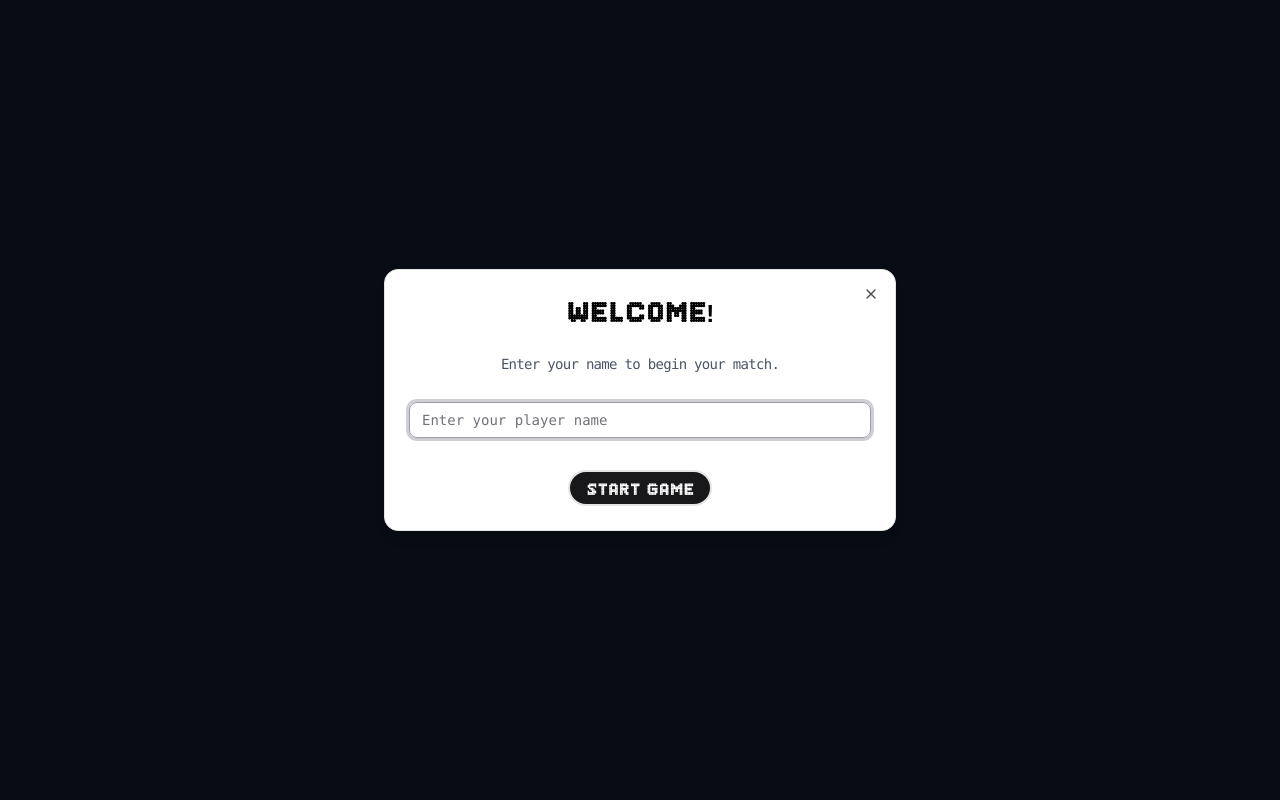
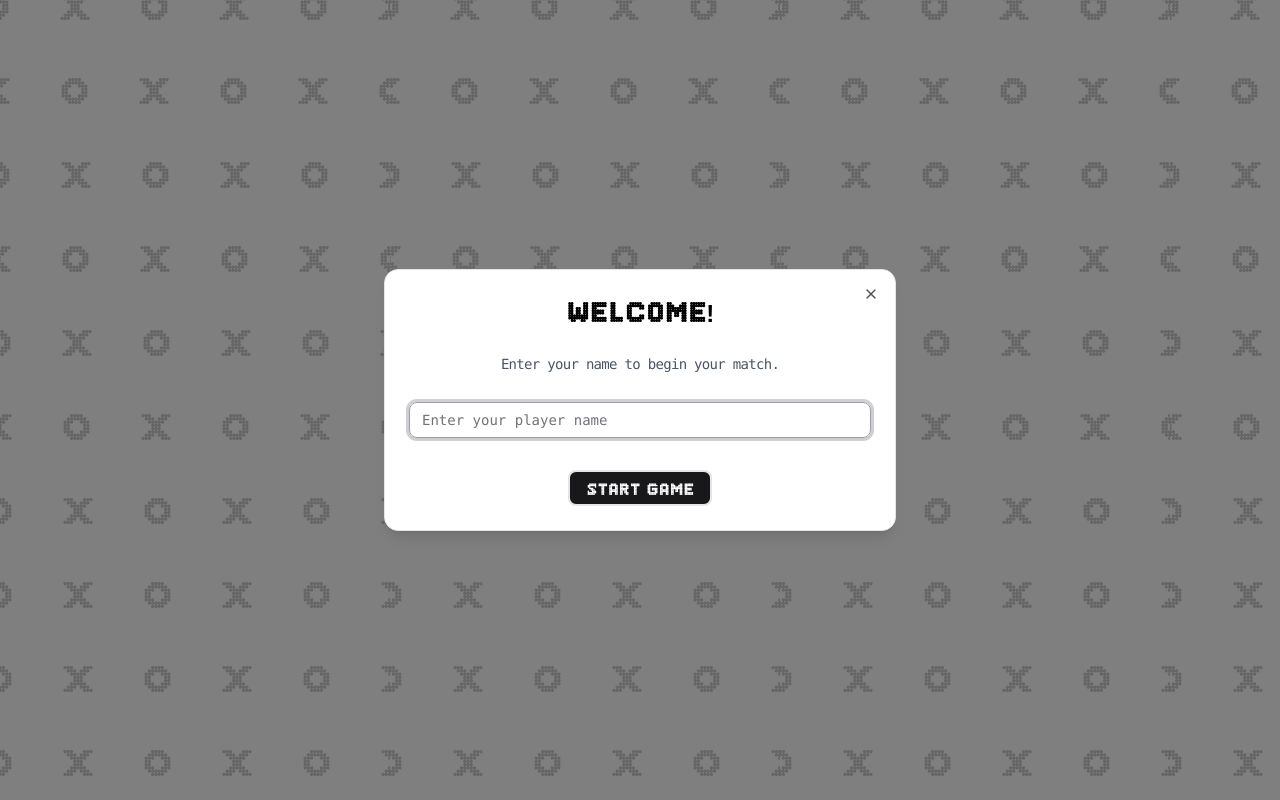
Before and after one commit to BullyDev404/tic-tac-toe, a React (Vite) app: page /intro in a window 1280 px wide. Built offline with nearby package versions, Linux system fonts and the light colour scheme.

Commit message:
feat(board): add layout component and refactor project structure into pages/features folders

```diff
--- a/src/App.jsx
+++ b/src/App.jsx
@@ -22,7 +22,7 @@ function App() {
       </Link>
 
       <div className="p-3 text-black flex flex-col items-center justify-center gap-30 ">
-        <div className="text-center bg-transparent backdrop-blur-sm max-w-7xl text-5xl md:text-6xl lg:text-8xl">
+        <div className="text-center p-3 bg-transparent backdrop-blur-sm max-w-7xl text-5xl md:text-6xl lg:text-8xl">
           TIC TAC TOE!
         </div>
 
--- /dev/null
+++ b/src/components/pages/gameboard/Gameboard.jsx
@@ -0,0 +1,25 @@
+import Grid from "../gameboard/Grid";
+import { useEffect } from "react";
+import { useLocation, useNavigate } from "react-router-dom";
+
+function Gameboard() {
+  const { search } = useLocation();
+  const navigate = useNavigate();
+  const queryParams = new URLSearchParams(search);
+  const name = queryParams.get("name");
+
+  useEffect(() => {
+    if (!name || name.trim() === "") {
+      navigate("/"); // or wherever your intro page is
+    }
+  }, [name, navigate]);
+
+  return (
+    <div className="text-center text-black">
+      <h1 className="text-3xl font-bold">Welcome, {name}! 🎮</h1>
+      <Grid />
+    </div>
+  );
+}
+
+export default Gameboard;
--- /dev/null
+++ b/src/components/pages/gameboard/Grid.jsx
@@ -0,0 +1,7 @@
+function Grid() {
+  return <div className="grid grid-cols-3 gap-30 p-30">
+
+  </div>;
+}
+
+export default Grid;
--- a/src/Info.jsx
+++ b/src/components/pages/info/Info.jsx
@@ -1,12 +1,15 @@
+import { Link } from "react-router-dom";
+
 function Info() {
   return (
     <div
-      className="flex flex-col min-h-screen w-screen text-black p-5 py-10 space-y-12 h-screen items-center justify-center
+      className="flex flex-col min-h-screen max-w-screen text-black p-5 py-10 space-y-12 items-center justify-center
              bg-[url('./assets/xo_grid.png')] bg-repeat relative"
+
     >
       <div className="max-w-4xl mx-auto text-center md:text-left">
         <h1 className="text-2xl sm:text-3xl md:text-4xl font-bold pb-3">
-          What is Tic tac toe
+          What is Tic Tac Toe
         </h1>
         <p className="font-sans text-base sm:text-lg md:text-xl leading-relaxed">
           Tic-tac-toe or X-O is a game for two players who take turns marking
@@ -15,7 +18,6 @@ function Info() {
           diagonal row is the winner.
         </p>
       </div>
-
       <div className="max-w-4xl mx-auto text-center md:text-left">
         <h1 className="text-2xl sm:text-3xl md:text-4xl font-bold pb-3">
           How AI Works
@@ -29,17 +31,10 @@ function Info() {
           it.
         </p>
       </div>
-
       <div className="max-w-4xl mx-auto text-center md:text-left">
         <h1 className="text-2xl sm:text-3xl md:text-4xl font-bold pb-3">
           About Me
         </h1>
-        {/* <p className="font-sans text-base sm:text-lg md:text-xl leading-relaxed">
-          Hi, I’m BullyDev. I built this game to sharpen my React and logic
-          skills. Here are a few links if you’d like to connect or see more of
-          my projects —
-        </p> */}
-
         <p className="font-sans text-base sm:text-lg md:text-xl leading-relaxed">
           Hey there! I’m <span className="font-bold">BullyDev</span>, the mind
           behind this game. I hope you enjoyed playing it! You can check out
@@ -55,6 +50,13 @@ function Info() {
           .
         </p>
       </div>
+      <Link
+        to="/"
+        className=" bg-white/70 hover:bg-white text-black border-2 border-black rounded-full
+                   px-5 py-2 font-mono text-sm md:text-base shadow-md transition-all duration-200 m-auto max-w-4xl"
+      >
+        ← Back
+      </Link>
     </div>
   );
 }
--- a/src/intro.jsx
+++ b/src/components/pages/intro/Intro.jsx
@@ -7,24 +7,16 @@ import {
 } from "@/components/ui/dialog";
 import { Button } from "@/components/ui/button";
 import { Input } from "@/components/ui/input";
+import { Link } from "react-router-dom";
 
 function Intro() {
   const [open, setOpen] = useState(true);
   const [name, setName] = useState("");
 
-  const handleDone = () => {
-    if (name.trim()) {
-      setOpen(false);
-    } else {
-      alert("Please enter your name!");
-    }
-  };
-
   return (
-    <div className="h-screen flex items-center justify-center bg-gray-900 text-white font-mono">
-
+    <div className="h-screen flex items-center justify-center font-mono bg-[url('./assets/xo_grid.png')] bg-repeat relative">
       {/* Modal */}
-      <Dialog open={open} onOpenChange={setOpen}>
+      <Dialog open={open} className="align-center justify-center m-auto ">
         <DialogContent className="bg-white text-black rounded-xl p-6 w-[90%] max-w-sm">
           <DialogHeader>
             <DialogTitle className="text-2xl text-center font-semibold mb-3">
@@ -43,24 +35,16 @@ function Intro() {
             className="mb-4 font-mono"
           />
 
-          <Button
-            onClick={handleDone}
-            className="m-auto px-4 w-fit border-2 rounded-3xl font-semibold hover:bg-black hover:text-white transition-all duration-300"
-          >
-            Start Game
+          <Button asChild disabled={!name.trim()}>
+            <Link
+              to={`/newgame?name=${name}`}
+              className="px-4 w-fit border-2 rounded-3xl font-semibold hover:bg-black hover:text-white transition-all duration-300 m-auto"
+            >
+              Start Game
+            </Link>
           </Button>
         </DialogContent>
       </Dialog>
-
-
-      {!open && (
-        <div className="text-center space-y-2">
-          <h1 className="text-4xl font-bold mb-3">Welcome, {name}! 👋</h1>
-          <p className="text-lg tracking-tight text-gray-300">
-            Get ready to make your move — the grid awaits.
-          </p>
-        </div>
-      )}
     </div>
   );
 }
```
Also changed, not shown: src/main.jsx (+8 -2 lines).
